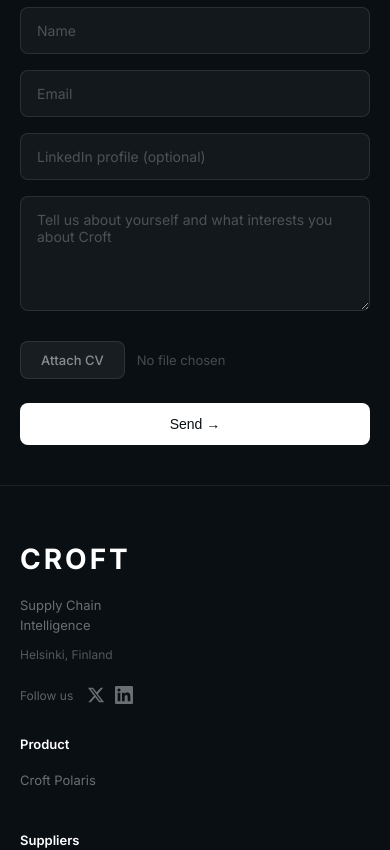
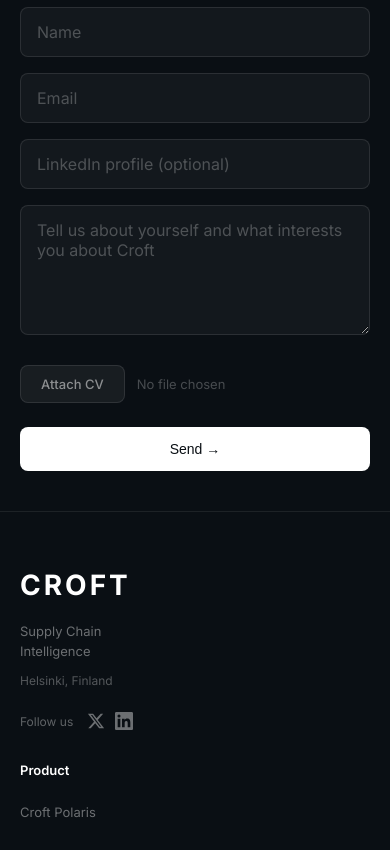
Before and after one commit to Croftapp/website, a Next.js app: page /careers in a window 390 px wide. Shown: the part 940-1790 px from the top of the page. Built offline with nearby package versions, Linux system fonts and the light colour scheme.

Commit message:
fix(mobile): 16px input font + full-width submit buttons

```diff
--- a/app/globals.css
+++ b/app/globals.css
@@ -698,3 +698,41 @@
 @media (prefers-reduced-motion: reduce) {
     .mnav-drawer, .mnav-backdrop, .mnav-bar { transition: none; }
 }
+
+/* ── Mobile (≤640px) forms + touch targets ───── */
+@media (max-width: 640px) {
+    .form-row { flex-direction: column; gap: 12px; }
+    .form-row input,
+    textarea {
+        font-size: 16px;
+        min-height: 44px;
+        padding: 12px 14px;
+    }
+    .careers-form input[type="text"],
+    .careers-form input[type="email"],
+    .careers-form input[type="url"],
+    .careers-form textarea {
+        font-size: 16px;
+        min-height: 44px;
+    }
+    .demo-form input { font-size: 16px; min-height: 44px; }
+    .demo-row { grid-template-columns: 1fr; gap: 12px; }
+    form button[type="submit"],
+    .btn-dark,
+    .careers-form button[type="submit"] {
+        width: 100%;
+        min-height: 44px;
+    }
+    .prod-body a,
+    .footer-col a,
+    .footer-legal a {
+        padding: 6px 0;
+        display: inline-block;
+    }
+    .insights-dropdown select {
+        min-height: 44px;
+        font-size: 14px;
+    }
+    .insights-sort { flex-wrap: wrap; }
+    .insights-sort button { min-height: 40px; }
+}
```
